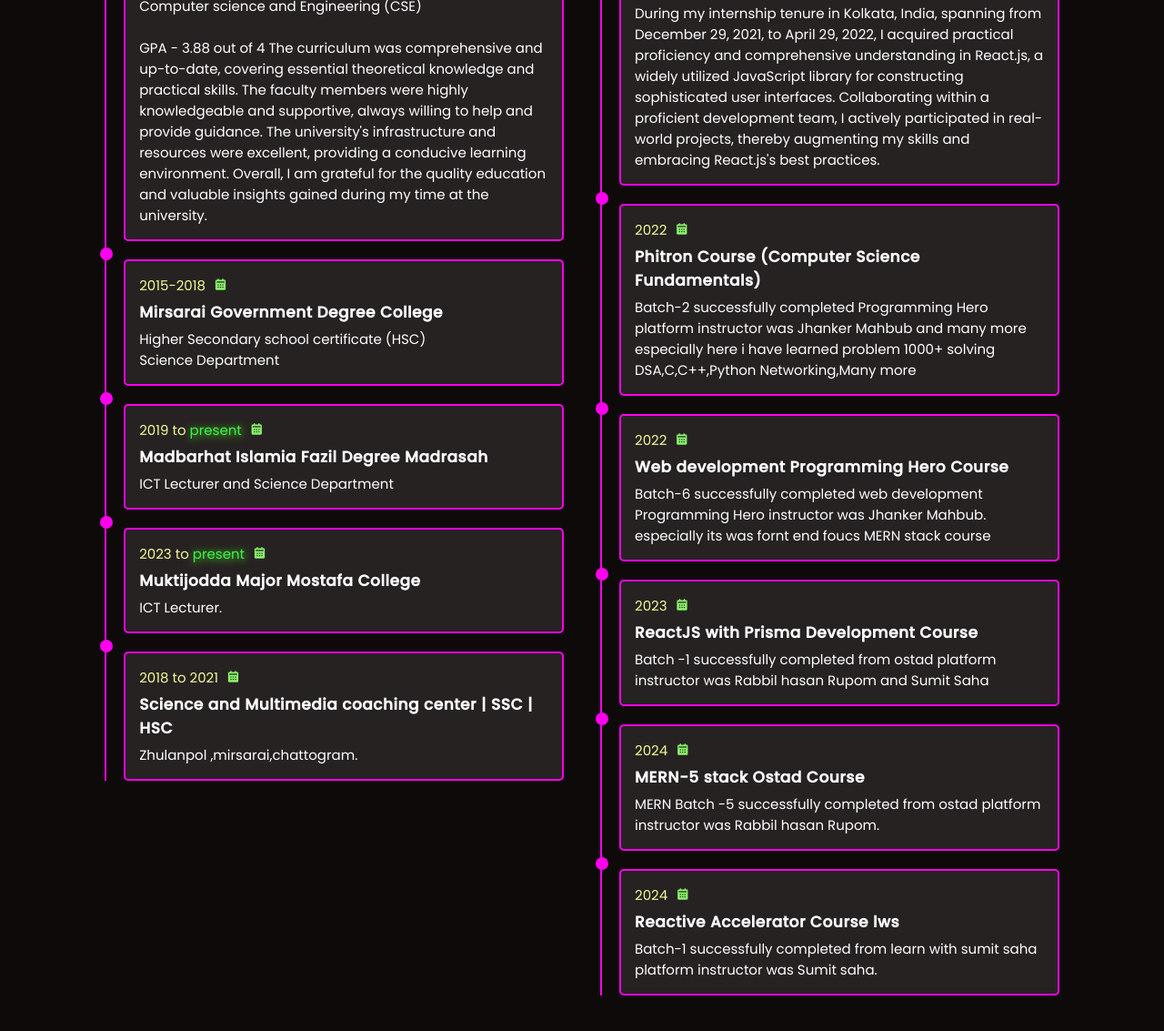
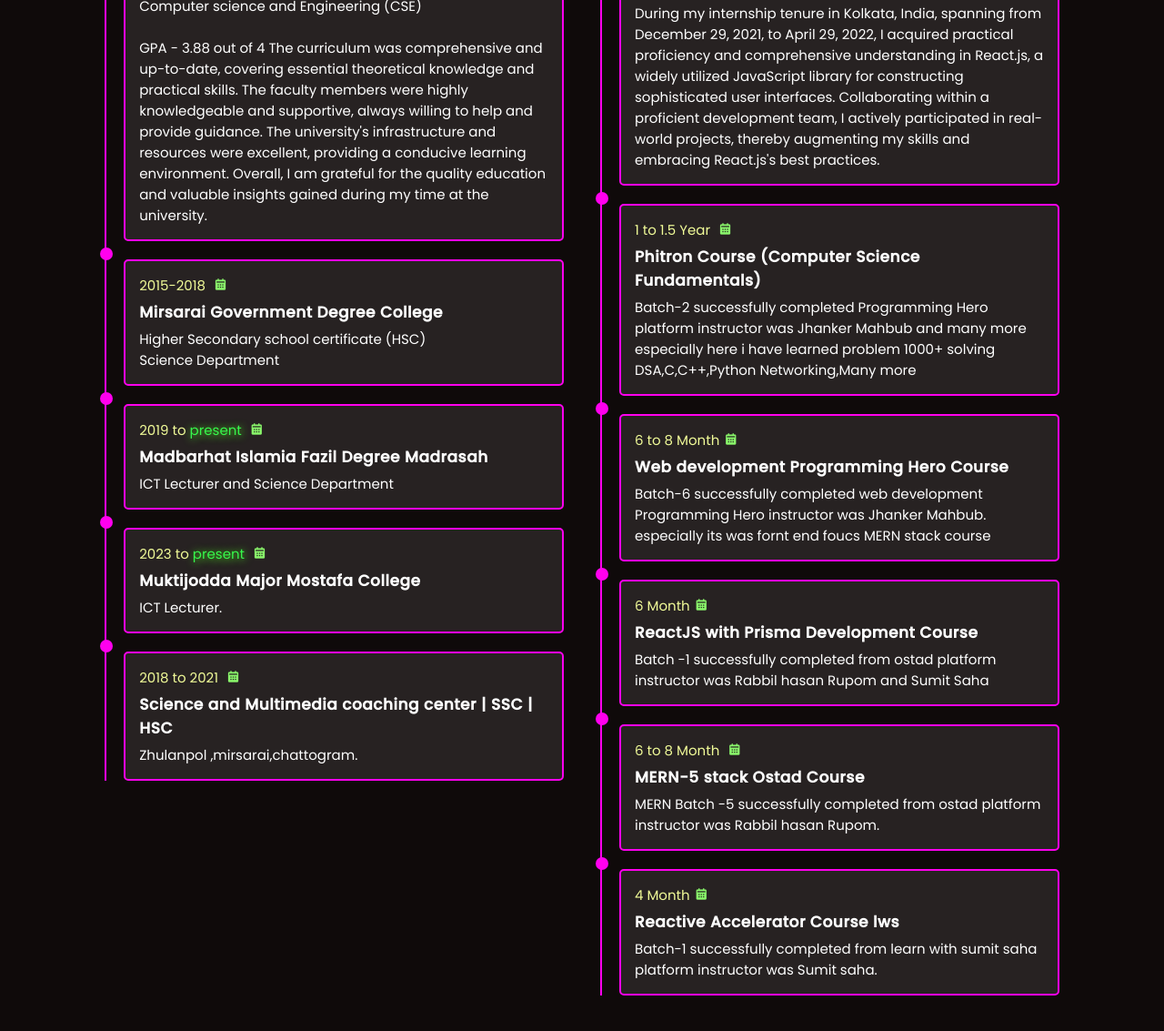
Before and after one commit to developer-mustafa/official, a plain HTML site: page index.html in a window 1280 px wide. Shown: the part 2135-3268 px from the top of the page at 91% size. Drawn offline with nearby package versions, Linux system fonts and the light colour scheme.

Commit message:
change text

```diff
--- a/index.html
+++ b/index.html
@@ -43,7 +43,7 @@
         </p>
         <div class="btn-section">
           <button class="btn">
-            <a
+            <a class=""
               target="_blank"
               href="https://api.whatsapp.com/send/?phone=%2B8801840643946&text&type=phone_number&app_absent=0"
               >Hire me</a
@@ -189,7 +189,7 @@
 
             <div class="education-content">
               <div class="content">
-                <div class="year">2022 <i class="bx bxs-calendar"></i></div>
+                <div class="year">1 to 1.5 Year <i class="bx bxs-calendar"></i></div>
                 <h3><a target="_blank" href="https://phitron.io">Phitron Course (Computer Science Fundamentals)</a></h3>
                 <p>
                     Batch-2 successfully completed Programming Hero platform instructor was Jhanker Mahbub and many more especially here i have learned problem 1000+ solving DSA,C,C++,Python Networking,Many more
@@ -199,7 +199,7 @@
 
             <div class="education-content">
               <div class="content">
-                <div class="year">2022 <i class="bx bxs-calendar"></i></div>
+                <div class="year">6 to 8 Month<i class="bx bxs-calendar"></i></div>
                 <h3><a target="_blank" href="https://web.programming-hero.com/">Web development Programming Hero Course</a></h3>
                 <p>
                     Batch-6 successfully completed web development Programming Hero instructor was Jhanker Mahbub. especially its was fornt end foucs MERN stack course
@@ -209,7 +209,7 @@
 
             <div class="education-content">
               <div class="content">
-                <div class="year">2023 <i class="bx bxs-calendar"></i></div>
+                <div class="year">6 Month<i class="bx bxs-calendar"></i></div>
                 <h3> <a target="_blank" href="https://ostad.app/course/nextjs-prisma">ReactJS with Prisma Development Course</a> </h3>
                 <p>
                     Batch -1 successfully completed from ostad platform instructor was Rabbil hasan Rupom and Sumit Saha
@@ -219,7 +219,7 @@
 
             <div class="education-content">
               <div class="content">
-                <div class="year">2024 <i class="bx bxs-calendar"></i></div>
+                <div class="year">6 to 8 Month <i class="bx bxs-calendar"></i></div>
                 <h3> <a target="_blank" href="https://ostad.app/course/mern"> MERN-5 stack Ostad Course</a></h3>
                 <p>
                     MERN Batch -5 successfully completed from ostad platform instructor was Rabbil hasan Rupom.
@@ -228,7 +228,7 @@
             </div>
             <div class="education-content">
               <div class="content">
-                <div class="year">2024 <i class="bx bxs-calendar"></i></div>
+                <div class="year">4 Month<i class="bx bxs-calendar"></i></div>
                 <h3><a target="_blank" href="https://learnwithsumit.com/rnext">Reactive Accelerator Course lws</a> </h3>
                 <p>
                     Batch-1 successfully completed from learn with sumit saha platform instructor was Sumit saha.
```
